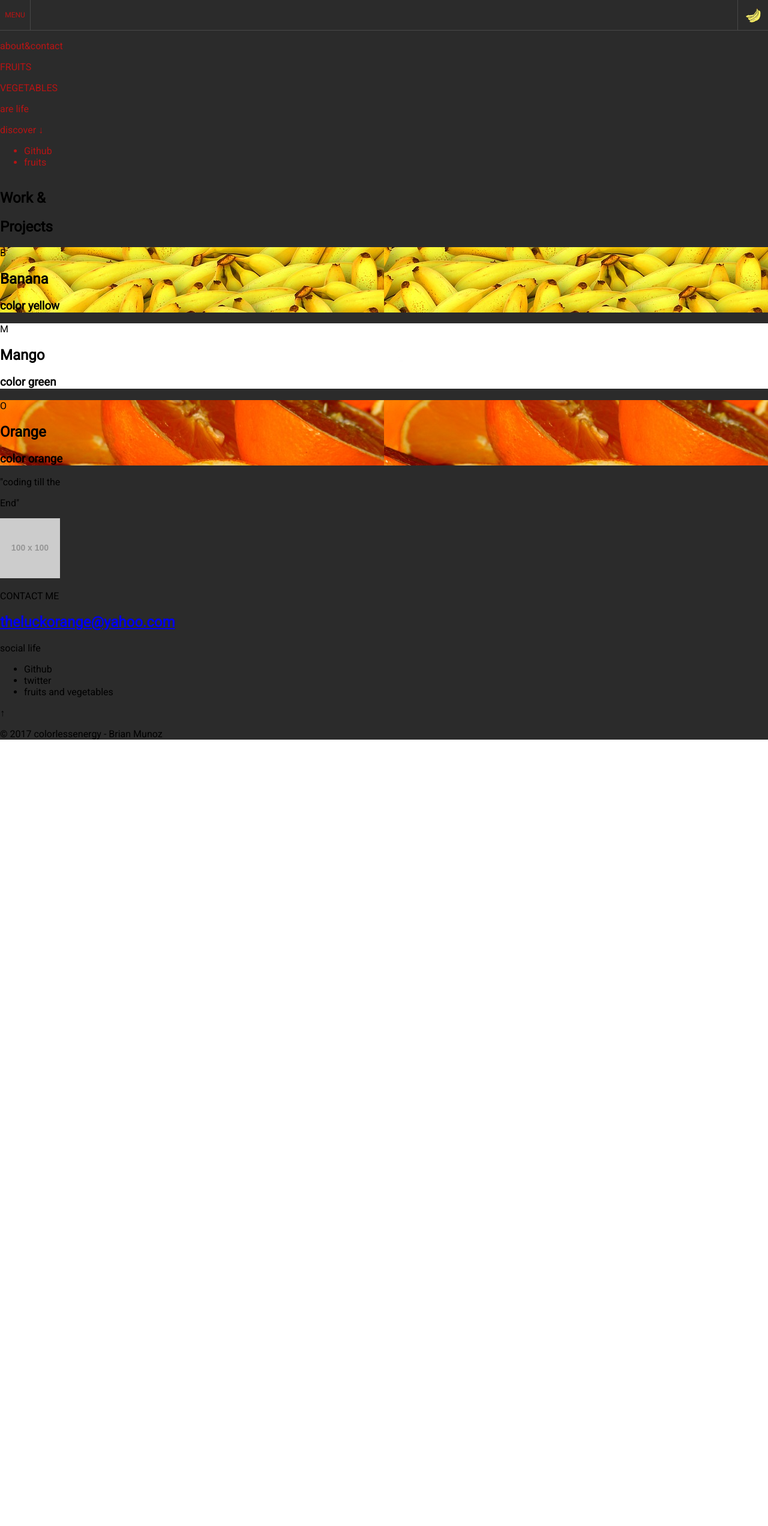
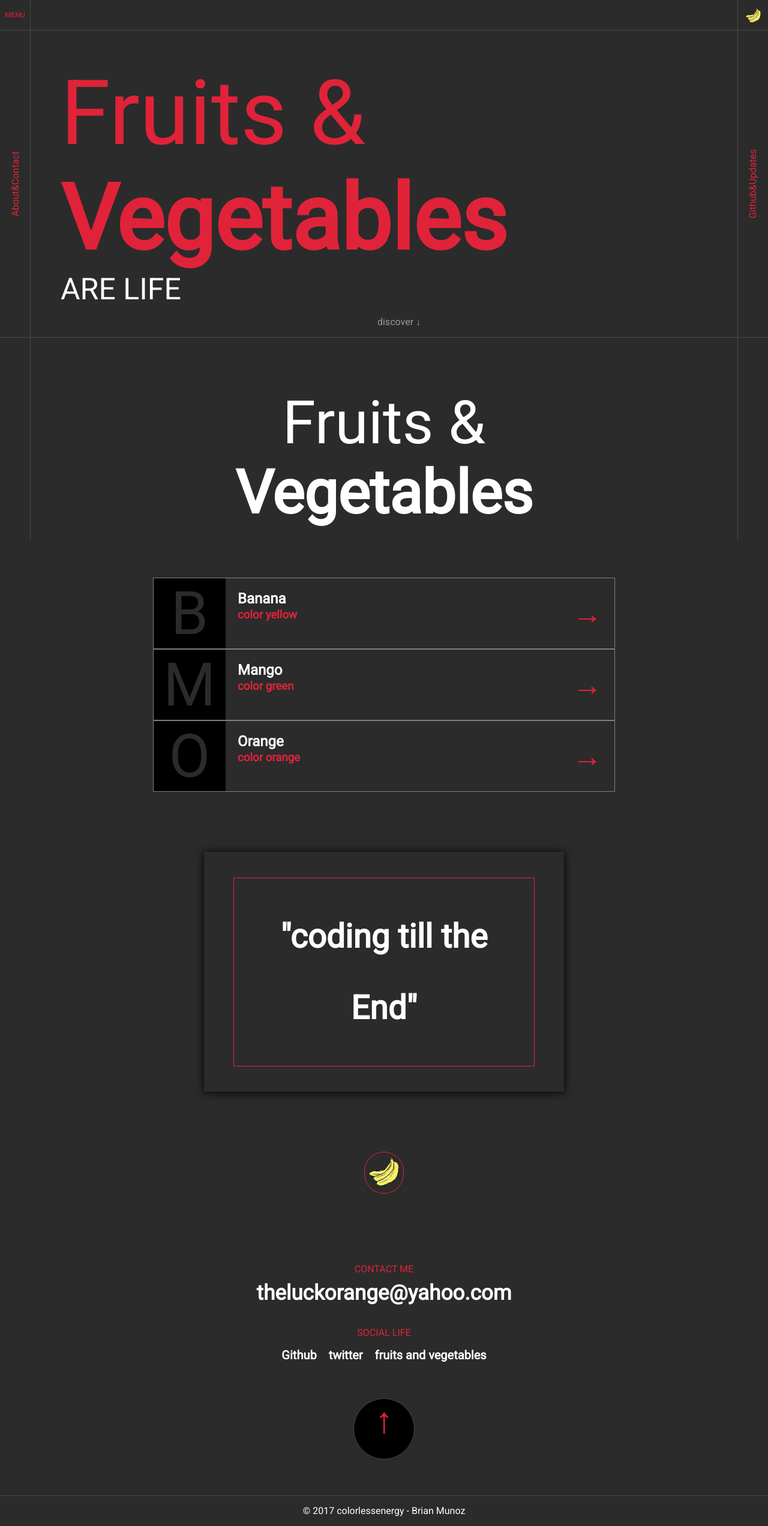
Before and after one commit to colorlessenergy/fruitsandvegetables, a Jekyll site: the page built from index.html, in a window 1280 px wide. Shown: the whole page at 60% size. Built offline with Jekyll 4.4.1, drawn with Linux system fonts in a browser that asks for light colours; before the commit the page ends 1249 px from its top, so only the background shows below that.

Commit message:
completed page

```diff
--- a/index.html
+++ b/index.html
@@ -3,6 +3,8 @@ layout: default
 ---
 
 <div class="container">
+  <div class="line-left"></div>
+  <div class="line-right"></div>
   <section class="main">
     <div class="nav">
       <p>MENU</p>
@@ -10,62 +12,64 @@ layout: default
         <img src="images/favicon.png" alt="">
       </div>
     </div>
-    <div>
-      <div>
-        <p>about&contact</p>
+    <div class="main-content">
+      <div class="m">
+        <p>About&Contact</p>
       </div>
-      <div>
-        <p>FRUITS</p>
-        <p>VEGETABLES</p>
-        <p>are life</p>
-        <p>discover &#8595;</p>
+      <div class="about">
+        <p class="fruits">Fruits &</p>
+        <p class="vegetable">Vegetables</p>
+        <p class="bottom-text">ARE LIFE</p>
+        <p class="discover">discover &#8595;</p>
       </div>
-      <div>
-        <ul>
-          <li>Github</li>
-          <li>fruits</li>
-        </ul>
+      <div class="social">
+        <p>Github&Updates</p>
       </div>
     </div>
   </section>
-  <section>
-    <div>
-      <h2>Work &</h2>
-      <h1>Projects</h1>
+  <section class="work">
+    <div class="work-title">
+      <p>Fruits &</p>
+      <h1>Vegetables</h1>
     </div>
-    <div>
+    <div class="type">
       {% for fruits in site.data.fruits %}
-        <div style="background-image: url('{{fruits.bg-img}}');">
+        <div class="{{fruits.title}} type-container">
           <p>{{fruits.letter}}</p>
-          <h2>{{fruits.title}}</h2>
-          <h3>{{fruits.info}}</h3>
+          <div>
+            <h2>{{fruits.title}}</h2>
+            <h3>{{fruits.info}}</h3>
+          </div>
+          <span class="arrow">&#8594;</span>
         </div>
       {% endfor %}
     </div>
   </section>
-  <section>
-    <div>
-      <div>
+  <section class="quote">
+    <div class="quote-container">
+      <div class="border-quote">
         <p>"coding till the</p>
         <p>End"</p>
       </div>
     </div>
   </section>
-  <section>
-    <img src="http://placehold.it/100x100" alt="">
-    <div>
+  <section class="end-content">
+    <div class="banana-image">
+      <img src="images/favicon.png" alt="banana">
+    </div>
+    <div class="contact">
       <p>CONTACT ME</p>
       <h2><a href="malito:theluckorange@yahoo.com">theluckorange@yahoo.com</a></h2>
     </div>
-    <div>
-      <p>social life</p>
+    <div class="social">
+      <p>SOCIAL LIFE</p>
       <ul>
         <li>Github</li>
         <li>twitter</li>
         <li>fruits and vegetables</li>
       </ul>
     </div>
-    <p>&#8593;</p>
+    <p class="arrow-up">&#8593;</p>
   </section>
   <footer>
     <p>&copy 2017 colorlessenergy - Brian Munoz</p>
--- a/main.css
+++ b/main.css
@@ -4,12 +4,116 @@ html, body {
   padding: 0;
 }
 
+
+footer p {
+  align-items: center;
+  border-top: 1px solid #474747;
+  color: #fff;
+  display: flex;
+  height: 50px;
+  justify-content: center;
+  margin: 0;
+  text-align: center;
+}
+
+.Banana:hover {
+  background-image: url("images/banana.jpg")
+}
+
+.Orange:hover {
+  background-image: url("images/orange.jpg")
+}
+
+.Mango:hover {
+  background-image: url("images/mango.jpg")
+}
+
+.Banana, .Orange, .Mango {
+  background-position: center;
+}
+
+.banana-image {
+  border-radius: 34px;
+  border: 1px solid #e02339;
+  padding: 7px;
+}
+
+.contact {
+  align-items: center;
+  color: #e02339;
+  display: flex;
+  flex-direction: column;
+  margin-top: 100px;
+}
+
+.contact p {
+  margin-bottom: 10px
+}
+
+.contact h2 {
+  margin-top: 0px;
+}
+
+.contact h2 a {
+  color: #fff;
+  font-size: 35px;
+  text-decoration: none;
+}
+
 .container {
   background-color: #2b2b2b;
 }
 
+.end-content {
+  align-items: center;
+  display: flex;
+  flex-direction: column;
+  justify-content: center;
+}
+
+.end-content img {
+  height: 50px;
+  width: 50px;
+}
+
+.end-content .arrow-up {
+  border: #474747 1px solid;
+  background-color: #000;
+  border-radius: 52px;
+  color: #e02339;
+  font-size: 60px;
+  height: 100px;
+  text-align: center;
+  width: 100px;
+}
+
+.end-content .social {
+  display: flex;
+  flex-direction: column;
+  align-items: center;
+}
+
+
+.end-content .social ul {
+  display: flex;
+  list-style-type: none;
+  margin: 0 10px;
+  padding: 0;
+}
+
+.end-content .social ul li {
+  color: #fff;
+  font-size: 20px;
+  font-weight: bold;
+  margin: 0 10px;
+}
+
+.end-content .social p {
+  color: #e02339;
+}
+
 .main {
-  color: #b71414;
+  color: #e02339;
   display: flex;
   flex-direction: column;
 }
@@ -44,3 +148,188 @@ html, body {
   height: 50px;
   width: 50px;
 }
+
+.main-content {
+  display: flex;
+  justify-content: space-between;
+  height: 512px;
+}
+
+.main-content .about {
+  border-bottom: #474747 1px solid;
+  display: flex;
+  flex-direction: column;
+  justify-content: flex-start;
+  padding-left: 50px;
+  width: 100%;
+}
+
+.main-content .about .discover {
+  color: #9a9898;
+  text-align: center;
+}
+
+.main-content .about .fruits {
+  font-size: 150px;
+  margin-bottom: 0;
+  margin-top: 50px;
+}
+
+.main-content .about .vegetable {
+  font-size: 150px;
+  font-weight: bold;
+  margin: 0;
+}
+
+.main-content .about .bottom-text {
+  color: #fff;
+  margin: 0;
+  font-size: 50px;
+}
+
+.main-content .m {
+  border-bottom: #474747 1px solid;
+  display: flex;
+  justify-content: center;
+  align-items: center;
+  width: 51px;
+}
+
+.main-content .m p, .main-content .social p {
+  margin: 0;
+  transform: rotate(-90deg);
+}
+
+.main-content .social {
+  border-bottom: #474747 1px solid;
+  display: flex;
+  justify-content: center;
+  align-items: center;
+  width: 51px;
+}
+
+.quote {
+  align-items: center;
+  display: flex;
+  justify-content: center;
+  height: 600px;
+}
+
+.quote .quote-container {
+  align-items: center;
+  box-shadow: 0px 1px 14px black;
+  display: flex;
+  flex-direction: column;
+  justify-content: center;
+  height: 400px;
+  width: 600px;
+}
+
+.quote .border-quote {
+  border: 1px solid #e02339;
+  color: #fff;
+  font-size: 55px;
+  font-weight: bold;
+  padding: 10px;
+  text-align: center;
+  width: 80%;
+}
+
+.work .type {
+  align-items: center;
+  display: flex;
+  flex-direction: column;
+  justify-content: center;
+}
+
+.work .type .type-container {
+  border: 1px solid gray;
+  display: flex;
+  width: 60%;
+}
+
+.work .type .type-container p {
+  background-color: black;
+  color: #2b2b2b;
+  width: 50px;
+  text-align: center;
+  font-size: 100px;
+  margin: 0;
+  width: 120px;
+}
+
+.work .type .type-container div {
+  margin-left: 20px;
+}
+
+.work .type .type-container div h2 {
+  color: #fff;
+  margin-bottom: 0;
+}
+
+.work .type .type-container div h3 {
+  color: #e02339;
+  margin-top: 2px;
+}
+
+.work .type .type-container .arrow {
+  align-self: center;
+  color: #e02339;
+  font-size: 50px;
+  margin-left: auto;
+  margin-right: 20px;
+}
+
+.work .work-title {
+  color: #fff;
+  text-align: center;
+}
+
+.work .work-title p {
+  font-size: 100px;
+  margin: 0;
+  padding-top: 83px;
+}
+
+.work .work-title h1 {
+  font-size: 100px;
+  font-weight: bold;
+  margin-top: 0;
+}
+
+.line-left {
+  position: fixed;
+  height: 100vh;
+  width: 1px;
+  left: 50px;
+  top: 0;
+  background-color: #474747;
+  z-index: 100;
+}
+
+.line-right {
+  height: 100vh;
+  width: 1px;
+  right: 50px;
+  top: 0;
+  position: fixed;
+  background-color: #474747;
+  z-index: 100;
+}
+
+
+@media screen and (max-width: 1024px) {
+  .main-content .about {
+    justify-content: center;
+  }
+
+  .main-content .about .fruits, .main-content .about .vegetable {
+    font-size: 50px;
+  }
+
+  .main-content .about .bottom-text {
+    font-size: 25px;
+  }
+
+
+}
```
Also changed, not shown: 2 other files.
